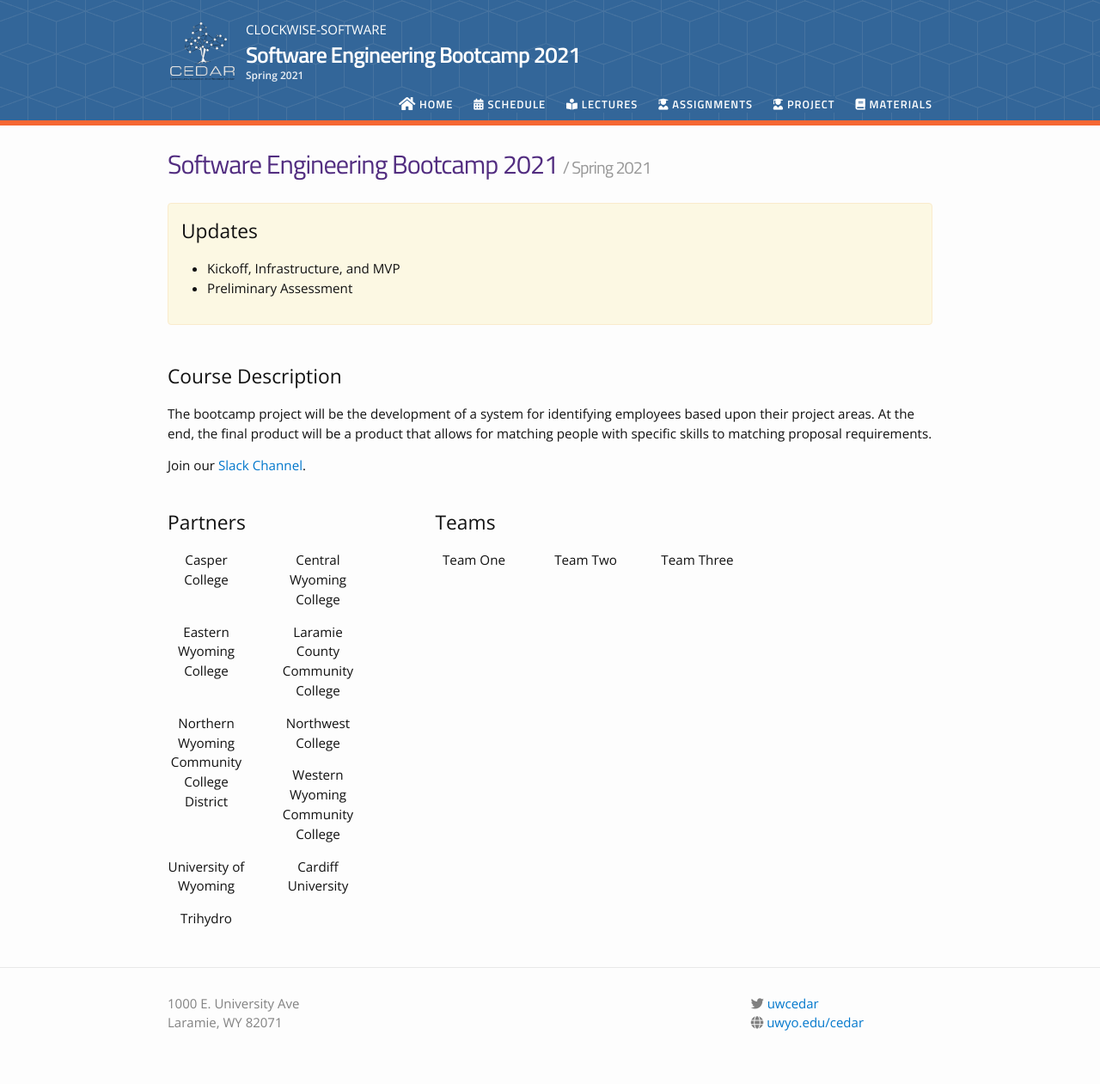
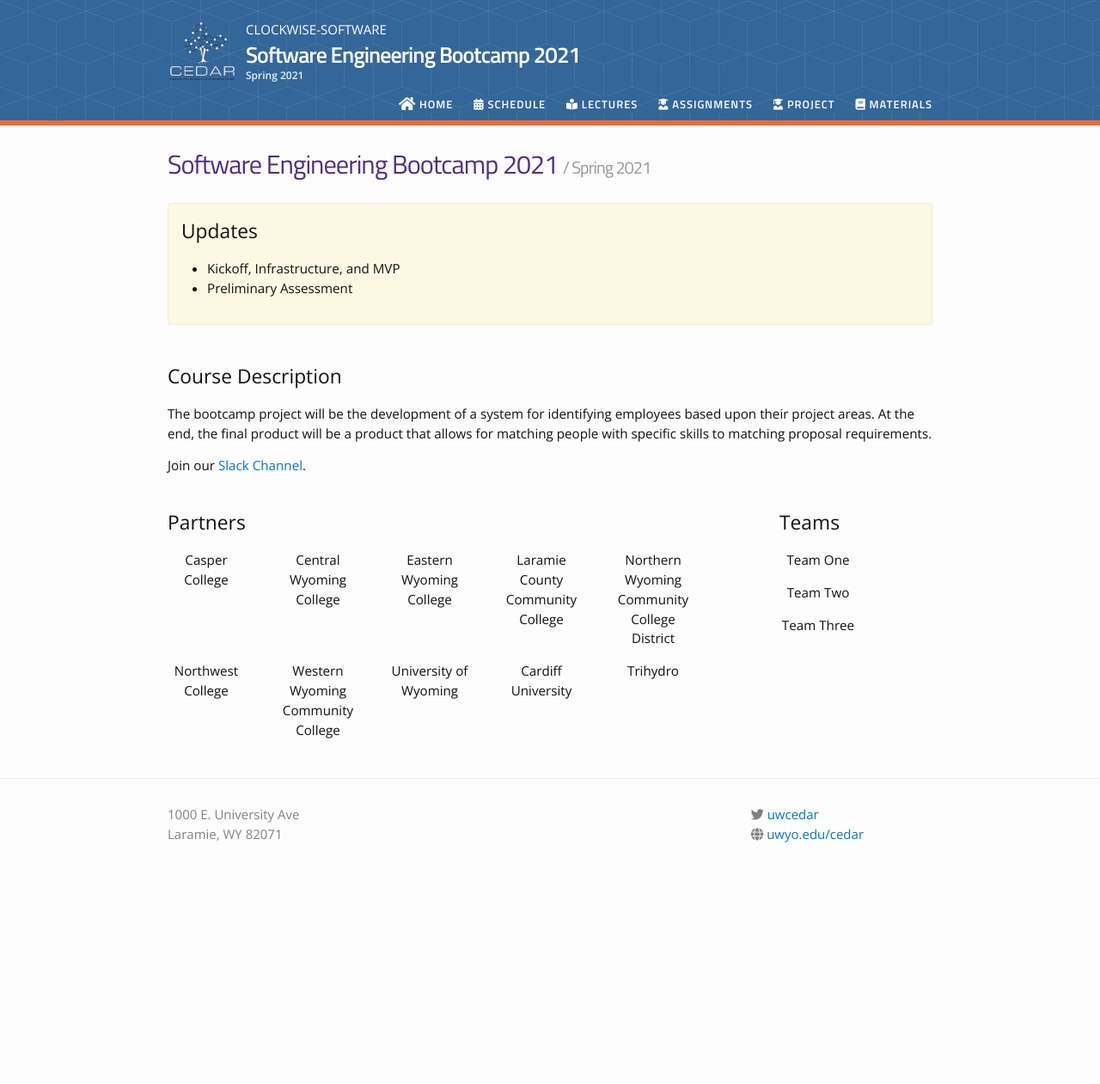
Before and after one commit to dr-mikeb/clockwise-software.github.io, a Jekyll site: the page built from index.md, in a window 1280 px wide. Shown: the whole page at 86% size. Built offline with Jekyll 4.4.1, drawn with Linux system fonts in a browser that asks for light colours; nearby versions of some CDN libraries; after the commit the page ends 1041 px from its top, so only the background shows below that.

Commit message:
Updating % allocation

```diff
--- a/_layouts/home.html
+++ b/_layouts/home.html
@@ -25,7 +25,7 @@ layout: default
 
     <br>
     <div>
-        <div style="width:35%; float: left">
+        <div style="width:80%; float: left">
             <!-- <h2>Instructors</h2> -->
             <!-- <div class="image--cover-container">
                 <img src="{{site.data.people.instructor.profile_pic | prepend: site.baseurl }}" class="image--cover">
@@ -46,7 +46,7 @@ layout: default
             </div>
         </div>
 
-        <div style="width:65%; float: left">
+        <div style="width:20%; float: left">
             <div class="profile-pic-gallary ">
                 <h2>Teams</h2>
                 {% for ta in site.data.people.teams %}
```
